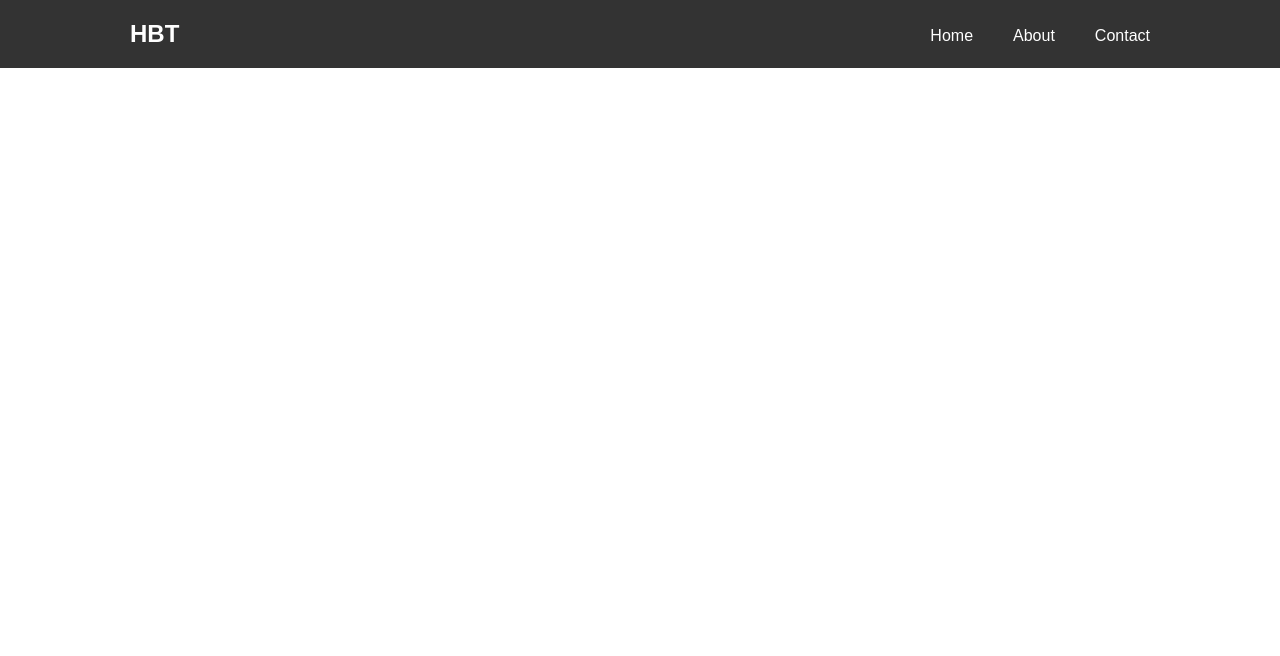
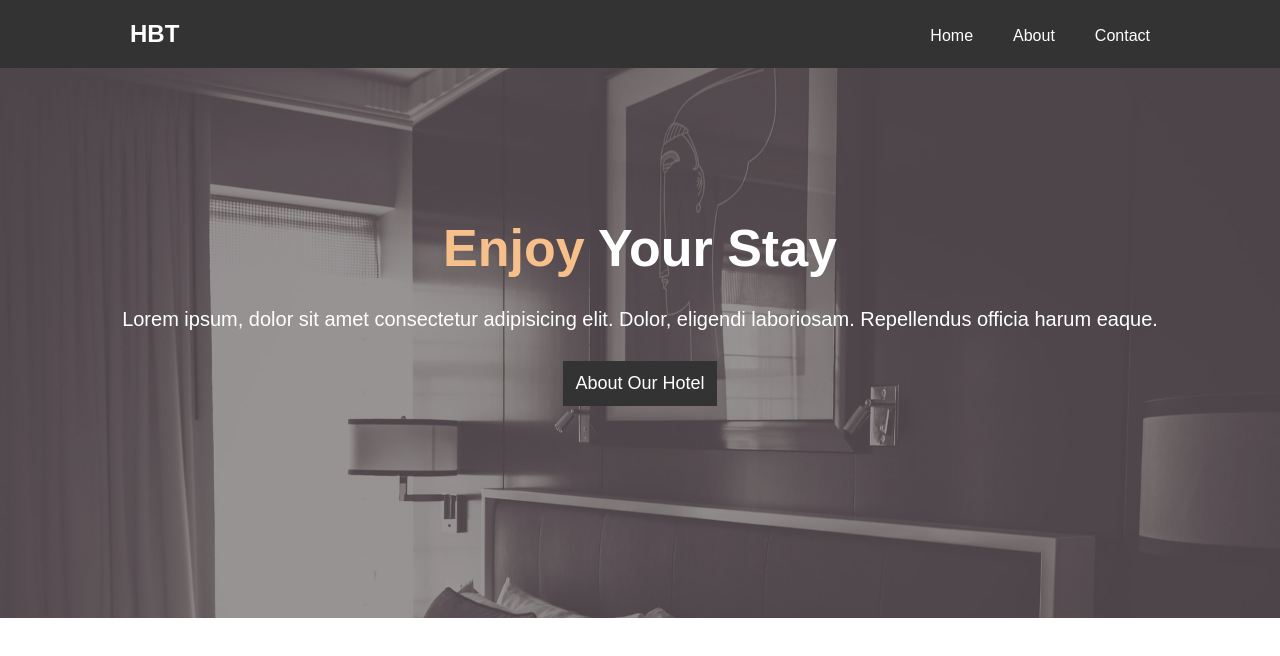
Before and after one commit to muhammadumarfarooq/Palas-Hotel, a plain HTML site: page index.html in a window 1280 px wide. Drawn offline with Linux system fonts and the light colour scheme.

Commit message:
making showcase

```diff
--- a/index.html
+++ b/index.html
@@ -25,6 +25,15 @@
     </nav>
 
     <!-- Showcase -->
+    <section id="showcase">
+      <div>
+        <h1 class="showcase-heading"><span>Enjoy</span> Your Stay</h1>
+        <p>Lorem ipsum, dolor sit amet consectetur adipisicing elit. Dolor, eligendi laboriosam. Repellendus officia harum eaque.
+          </p>
+          <button class="about-btn">About Our Hotel</button>
+        </div>
+
+    </section>
   </header>
 
 </body>
--- a/style.css
+++ b/style.css
@@ -44,3 +44,56 @@ padding: 20px;
 display: block;
 text-align: center;
 }
+
+/* Showcase */
+
+#showcase{
+
+  max-width: 100%;
+  height: 550px;
+  background: url("./assets/showcase.jpg");
+  /* background-position: 100% 0px; */
+  background-size: cover;
+
+}
+
+#showcase div {
+  max-width: 1100px;
+  padding-top: 150px;
+  text-align: center;
+  margin: auto;
+  padding: 50px auto 50px auto;
+}
+
+.showcase-heading{
+  color: #fff;
+  font-weight: bold;
+  font-size: 52px;
+  margin-bottom:30px;
+}
+
+.showcase-heading span {
+  color: #f7c08a;
+}
+
+
+#showcase div p {
+  color: #fff;
+  font-size: 20px;
+  margin-bottom:30px;
+
+}
+
+.about-btn {
+  color: #fff;
+  background: #333;
+  border: none;
+  font-size: 18px;
+  cursor: pointer;
+  padding: 12px;
+}
+
+.about-btn:hover {
+  color: #333;
+  background: #f7c08a;
+}
```
Also changed, not shown: assets/person-1.jpg (added), assets/person-2.jpg (added), assets/photo-1.jpg (added), assets/photo-2.jpg (added), assets/showcase.jpg (added), assets/test-bg.jpg (added).
